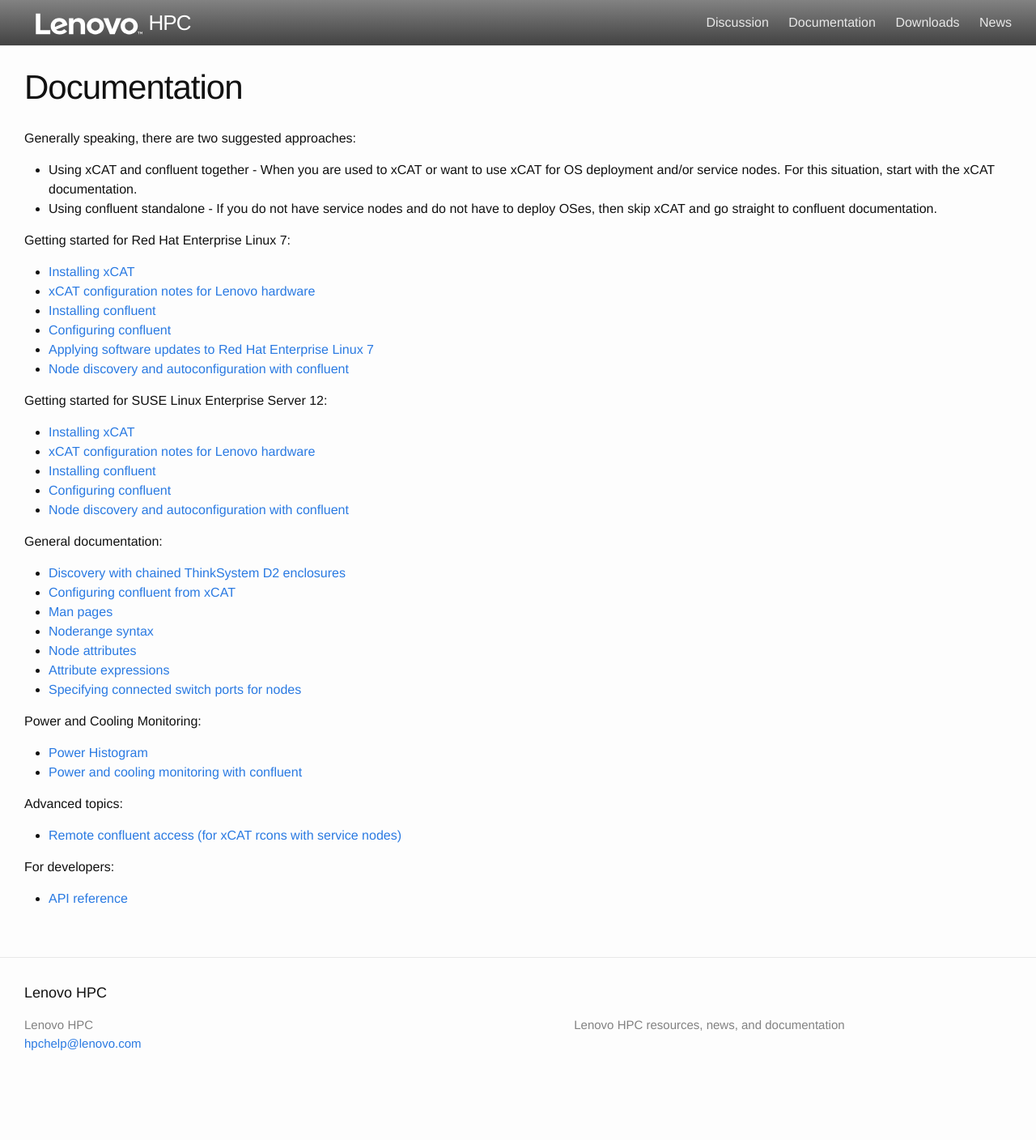
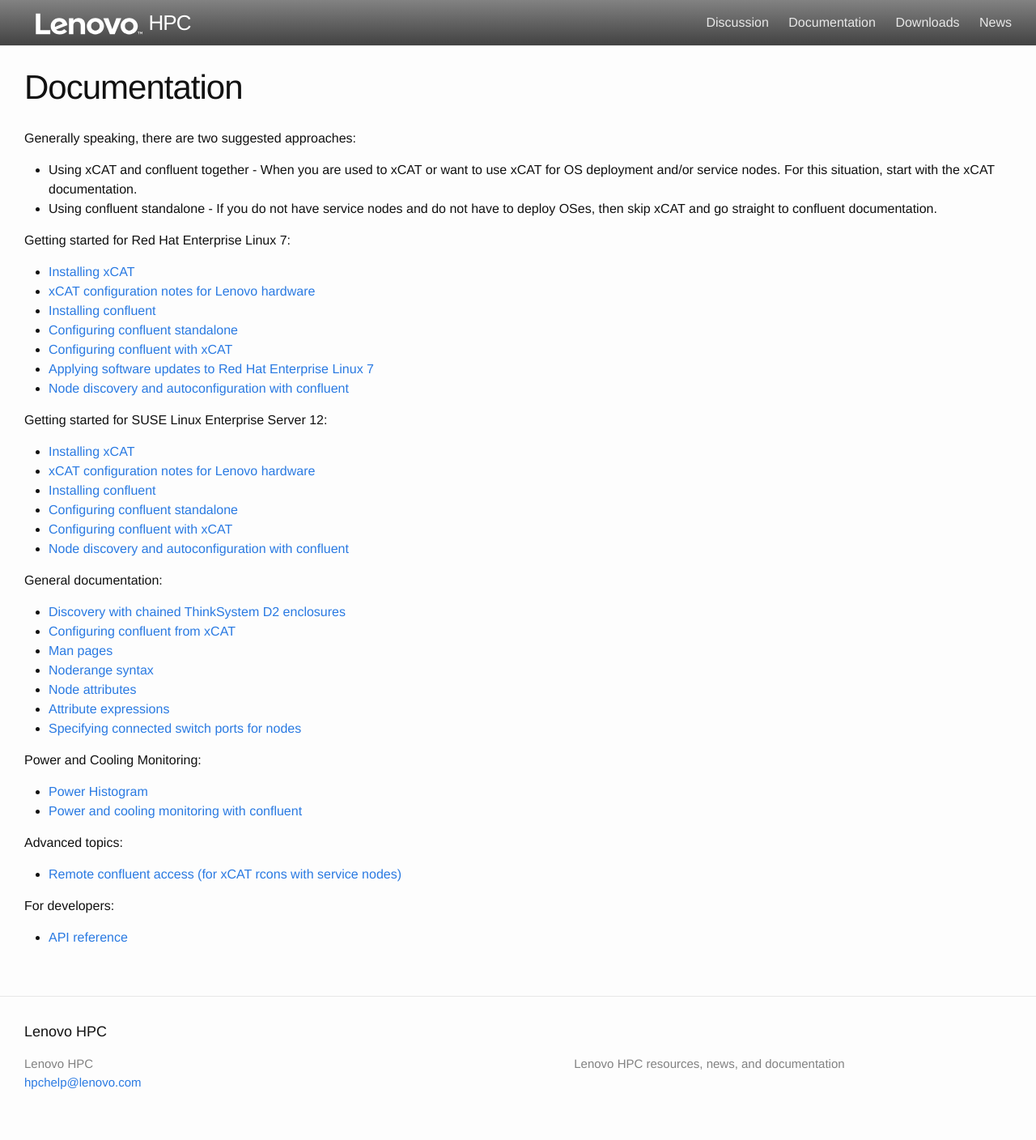
Before and after one commit to xcat2/confluent-docs, a Jekyll site: the page built from documentation.md, in a window 1280 px wide. Shown: the whole page at 81% size. Built offline with Jekyll 4.4.1, drawn with Linux system fonts in a browser that asks for light colours; before the commit the page ends 1360 px from its top, so only the background shows below that.

Commit message:
Describe the different general approaches

```diff
--- a/documentation.md
+++ b/documentation.md
@@ -13,7 +13,8 @@
 * [Installing xCAT]({{ site.baseurl }}/documentation/installxcat_rhel.html)
 * [xCAT configuration notes for Lenovo hardware]({{site.baseurl}}/documentation/xcatconfignotes.html)
 * [Installing confluent]({{ site.baseurl }}/documentation/installconfluent_rhel.html)
-* [Configuring confluent]({{ site.baseurl }}/documentation/configconfluent.html)
+* [Configuring confluent standalone]({{ site.baseurl }}/documentation/configconfluent.html)
+* [Configuring confluent with xCAT]({{ site.baseurl }}/documentation/configconfluent_xcat.html)
 * [Applying software updates to Red Hat Enterprise Linux 7]({{ site.baseurl }}//documentation/updatesw_rhel.html)
 * [Node discovery and autoconfiguration with confluent]({{ site.baseurl }}/documentation/confluentdisco.html)
 
@@ -21,7 +22,8 @@
 * [Installing xCAT]({{ site.baseurl }}/documentation/installxcat_suse.html)
 * [xCAT configuration notes for Lenovo hardware]({{site.baseurl}}/documentation/xcatconfignotes.html)
 * [Installing confluent ]({{ site.baseurl }}/documentation/installconfluent_suse.html)
-* [Configuring confluent ]({{ site.baseurl }}/documentation/configconfluent.html)
+* [Configuring confluent standalone]({{ site.baseurl }}/documentation/configconfluent.html)
+* [Configuring confluent with xCAT]({{ site.baseurl }}/documentation/configconfluent_xcat.html)
 * [Node discovery and autoconfiguration with confluent]({{ site.baseurl }}/documentation/confluentdisco.html)
 
 General documentation:
```
Also changed, not shown: docs/xcatconfluentsetup.md (+4 -0 lines).
